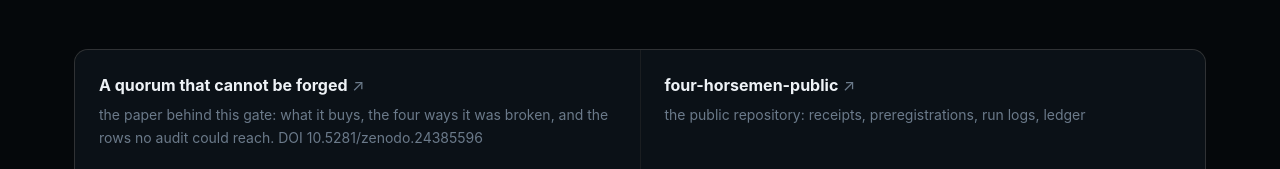
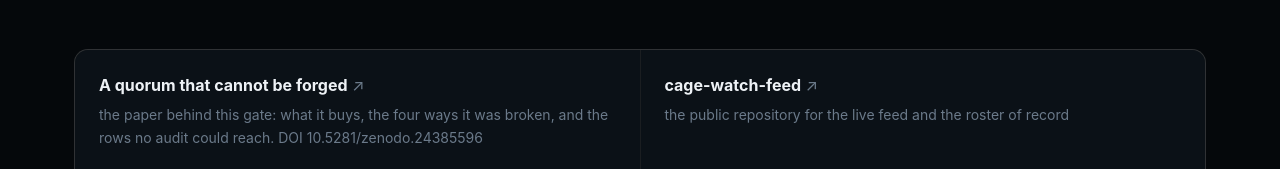
Before and after one commit to LLong2026/squirlos-showcase, a plain HTML site: page home/index.html in a window 1280 px wide. Shown: the part 3818-3987 px from the top of the page. Drawn offline with Linux system fonts and the light colour scheme; no server answers.

Commit message:
Replace the dead repository entry with the one that is actually public
The public record linked four-horsemen-public, which is private now, so the link
404'd for any visitor. cage-watch-feed is the public home for the feed and the
roster of record. Three video links still point into the private repo and are
left as they are pending a decision on where those files should live.

```diff
--- a/home/index.html
+++ b/home/index.html
@@ -185,7 +185,7 @@
 
       <ul class="record">
         <li><a href="https://doi.org/10.5281/zenodo.24385596" target="_blank" rel="noopener"><span class="rec-name">A quorum that cannot be forged</span><span class="rec-note">the paper behind this gate: what it buys, the four ways it was broken, and the rows no audit could reach. DOI 10.5281/zenodo.24385596</span></a></li>
-        <li><a href="https://github.com/LLong2026/four-horsemen-public" target="_blank" rel="noopener"><span class="rec-name">four-horsemen-public</span><span class="rec-note">the public repository: receipts, preregistrations, run logs, ledger</span></a></li>
+        <li><a href="https://github.com/LLong2026/cage-watch-feed" target="_blank" rel="noopener"><span class="rec-name">cage-watch-feed</span><span class="rec-note">the public repository for the live feed and the roster of record</span></a></li>
         <li><a href="https://raw.githubusercontent.com/LLong2026/cage-watch-feed/main/TROPHY_ROSTER.csv" target="_blank" rel="noopener"><span class="rec-name">TROPHY_ROSTER.csv</span><span class="rec-note">every recorded battery, one row each, with the counts its percentage comes from</span></a></li>
         <li><a href="https://zenodo.org/communities/dcai" target="_blank" rel="noopener"><span class="rec-name">DCAI corpus</span><span class="rec-note">published papers and specifications, with DOIs</span></a></li>
         <li><a href="https://doi.org/10.5281/zenodo.23430655" target="_blank" rel="noopener"><span class="rec-name">109/109 falsifiers</span><span class="rec-note">the falsifier ledger, DOI 10.5281/zenodo.23430655</span></a></li>
```
